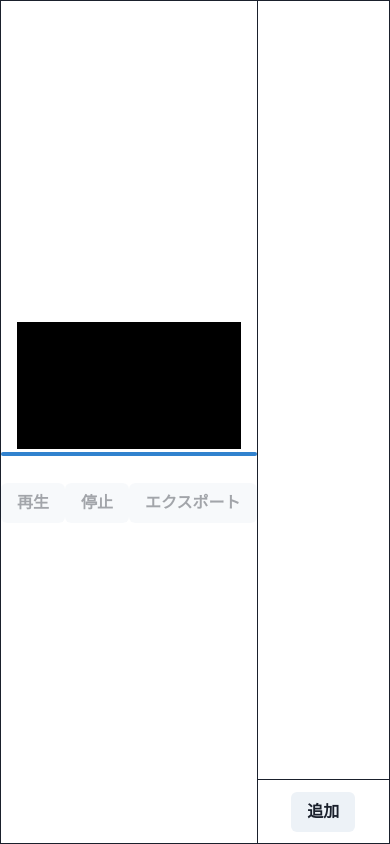
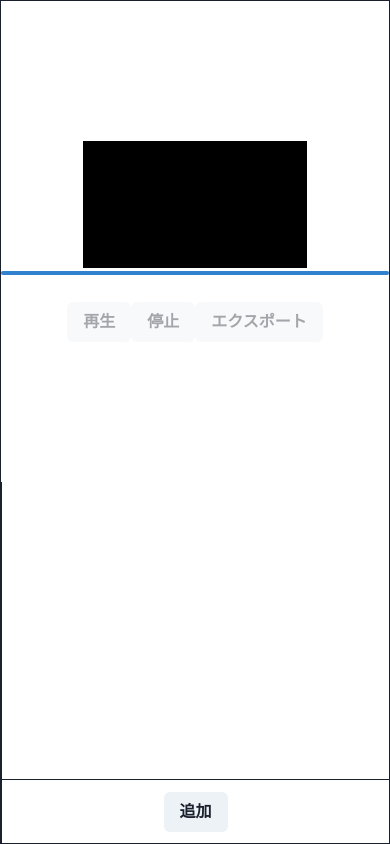
Before and after one commit to illionillion/simple-slideshow-editor, a React (Create React App) app: page / in a window 390 px wide. Built offline with nearby package versions, Linux system fonts and the light colour scheme.

Commit message:
#3 responsive

```diff
--- a/src/App.tsx
+++ b/src/App.tsx
@@ -1,17 +1,27 @@
-import { Box, Center } from "@chakra-ui/react";
-import { useState } from "react";
+import { Box, Center, useMediaQuery } from "@chakra-ui/react";
+import { useEffect, useState } from "react";
 import "./App.css";
 import CanvasScreen from "./components/CanvasScreen";
 import TimecodeEditor, { editItemType } from "./components/TimecodeEditor";
 function App() {
   const [editItems, setEditItems] = useState<editItemType[]>();
   const [editItemsCount, setEditItemsCount] = useState<number>(0);
+  const [isWide] = useMediaQuery("(min-width: 700px)");
+  useEffect(()=>{
+  console.log(isWide ? "row":"column");
+  if(isWide){
+    console.log("横並び");
+  }else{
+    console.log("縦並び");
+  }
+
+  },[isWide])
   return (
-    <Center className="App" w="100vw" h="100vh" border="1px">
-      <Box flex={4} h="full">
+    <Center className="App" w="100vw" h="100vh" border="1px" flexDirection={isWide ? "row":"column"}>
+      <Box flex={4} h={isWide ? "full":"auto"} w={isWide ? "auto":"full"}>
         <CanvasScreen editItems={editItems} editItemsCount={editItemsCount} />
       </Box>
-      <Box flex={3} h="full">
+      <Box flex={3} h={isWide ? "full":"auto"} w={isWide ? "auto":"full"}>
         <TimecodeEditor
           editItems={editItems}
           setEditItems={setEditItems}
```
Also changed, not shown: 1 other file (tests, documents, lock files or other folders).
